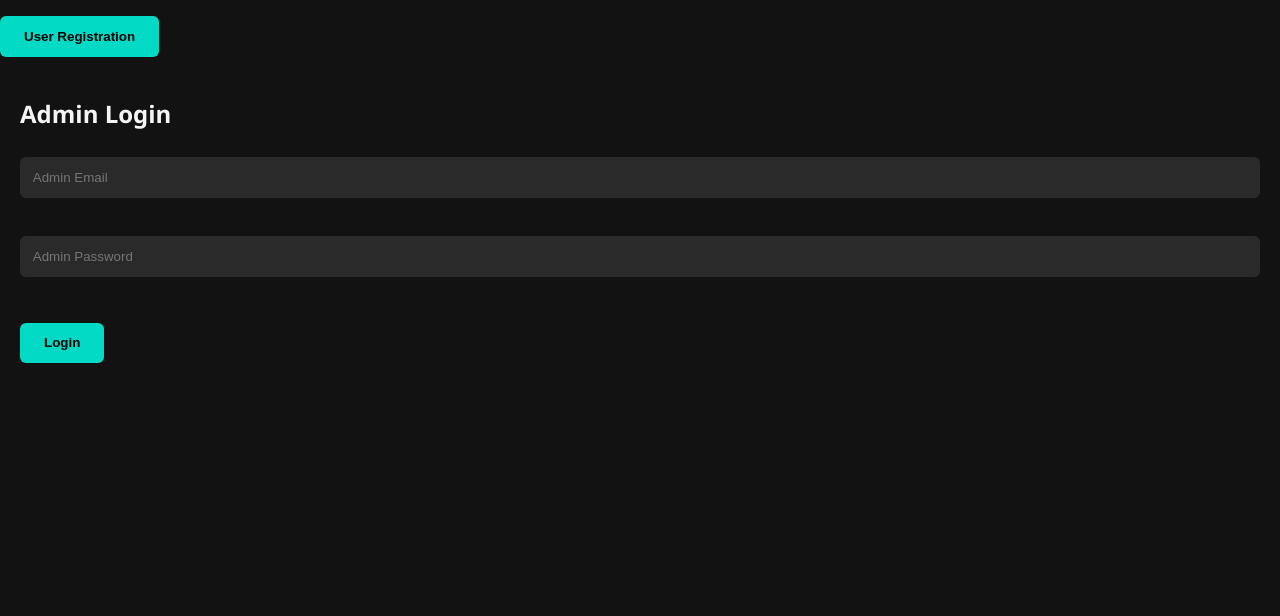
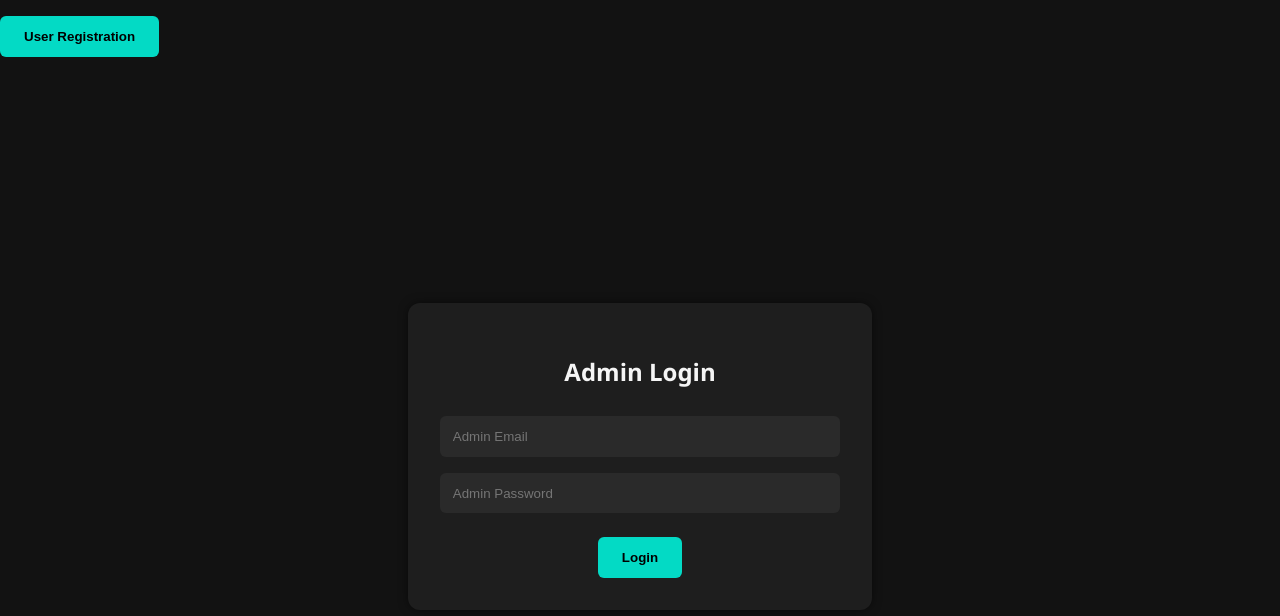
Before and after one commit to ras-al/football-id-app, a React (Vite) app: page / in a window 1280 px wide. Both pictures are taken after a click on the button "Admin Login". Shown: the top 616 px of the page. Built offline with nearby package versions, Linux system fonts and the light colour scheme; no server answers; the database is empty.

Commit message:
adminlogin designed change

```diff
--- a/src/components/AdminLogin.jsx
+++ b/src/components/AdminLogin.jsx
@@ -1,6 +1,6 @@
 import { useState } from "react";
 import { signInWithEmailAndPassword } from "firebase/auth";
-import { auth } from "../firebaseConfig"; // ✅ FIXED PATH
+import { auth } from "../firebaseConfig";
 
 export default function AdminLogin({ onLogin }) {
   const [email, setEmail] = useState("");
@@ -17,7 +17,8 @@ export default function AdminLogin({ onLogin }) {
   };
 
   return (
-    <div style={{ padding: "20px" }}>
+    <div className="form-container">
+      <div className="form-box">
         <h2>Admin Login</h2>
         <form onSubmit={handleLogin}>
           <input
@@ -26,16 +27,17 @@ export default function AdminLogin({ onLogin }) {
             placeholder="Admin Email"
             value={email}
             onChange={(e) => setEmail(e.target.value)}
-        /><br /><br />
+          />
           <input
             required
             type="password"
             placeholder="Admin Password"
             value={password}
             onChange={(e) => setPassword(e.target.value)}
-        /><br /><br />
+          />
           <button type="submit">Login</button>
         </form>
       </div>
+    </div>
   );
 }
```
Lines whose indentation alone changed are shown as unchanged.
